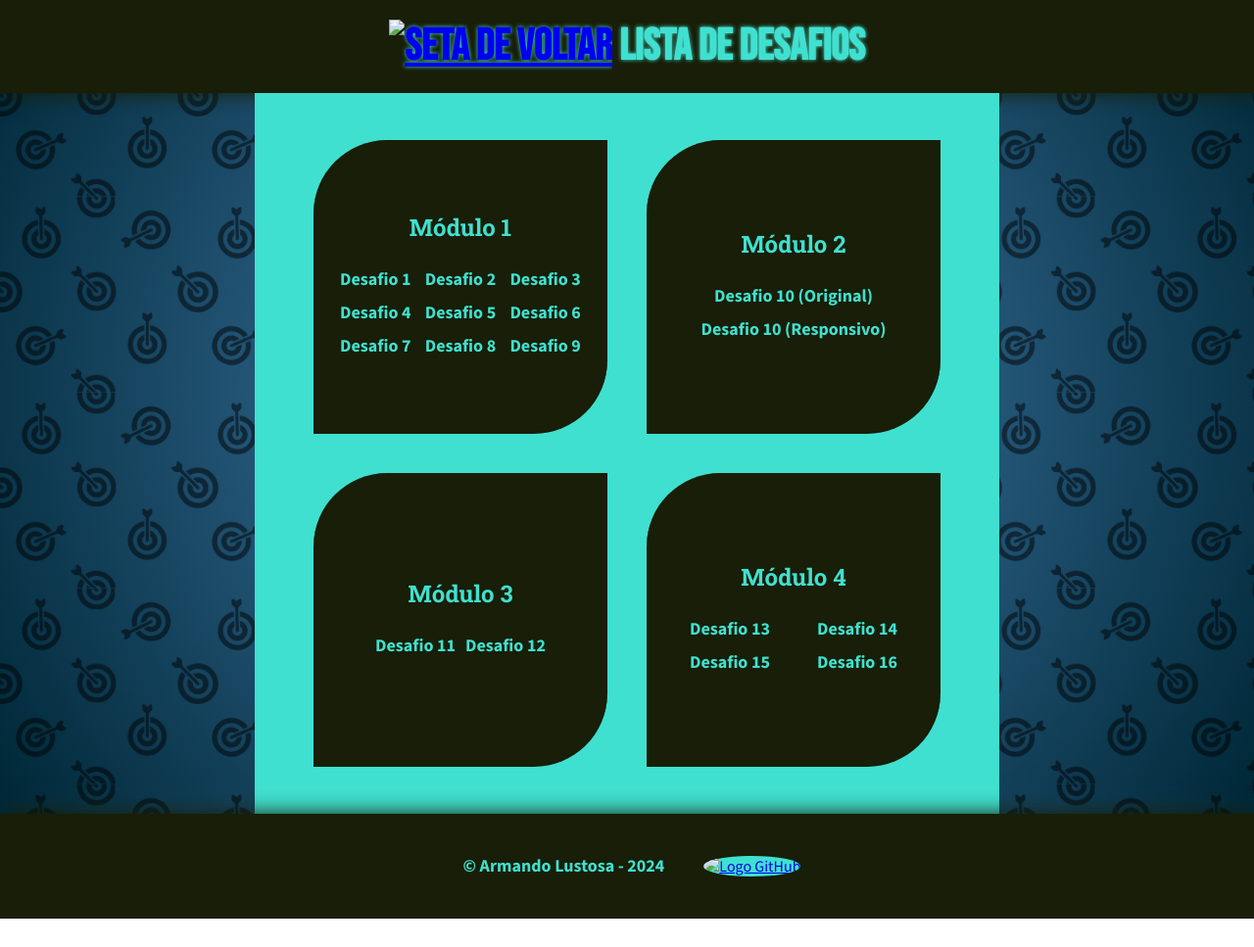
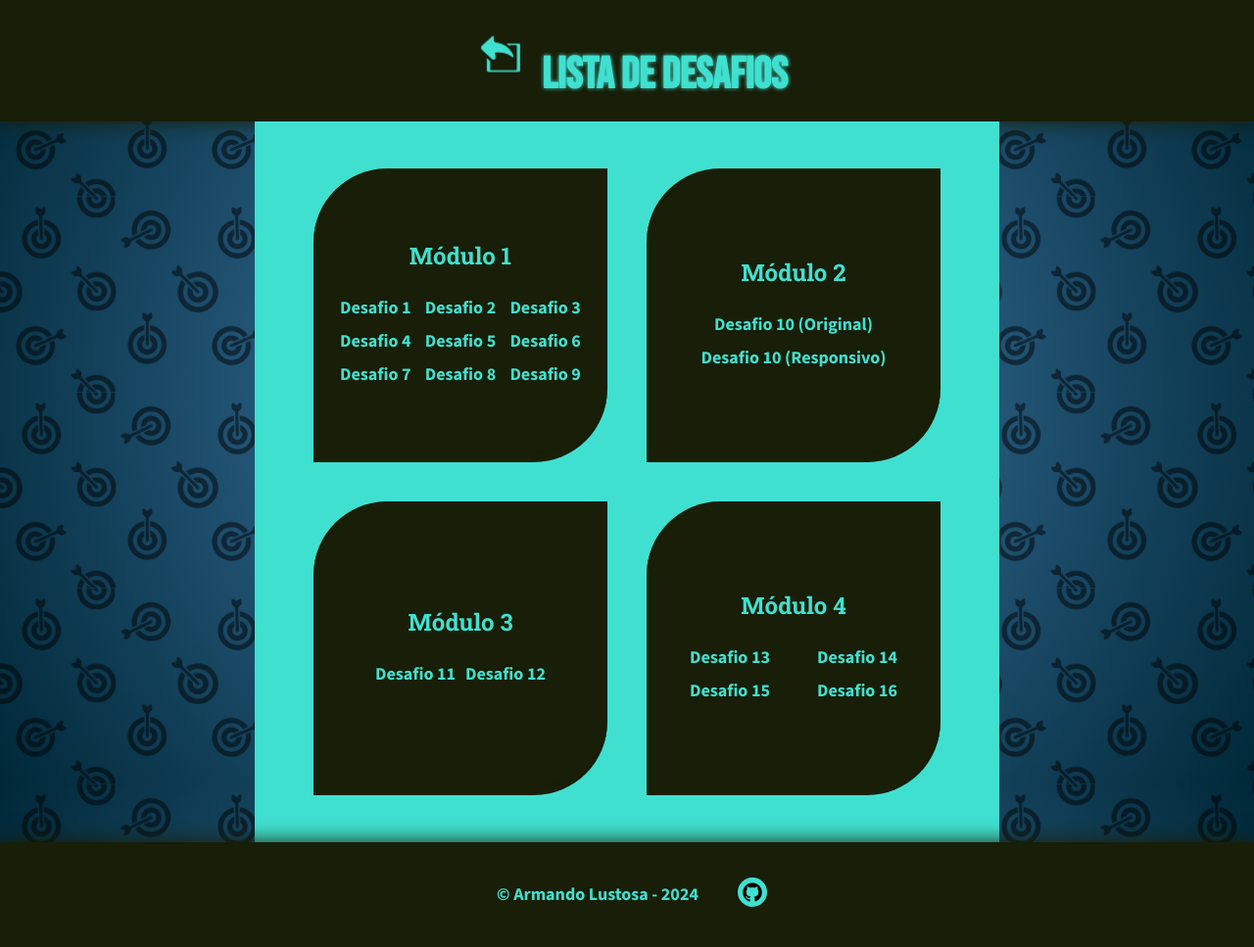
Before and after one commit to armandolustosa/projeto-paginas, a plain HTML site: page desafios/desafios.html in a window 1280 px wide. Shown: the whole page at 98% size. Before the commit the page ends 938 px from the top, so only its background shows below. Drawn offline with nearby package versions, Linux system fonts and the light colour scheme.

Commit message:
Atualização

```diff
--- a/desafios/desafios.html
+++ b/desafios/desafios.html
@@ -11,7 +11,7 @@
 
 <body>
   <header>
-    <h1><a href="/index.html"><img src="Imagens/voltar.png" alt="Seta de voltar" width="70px" right="70px"></a> Lista de Desafios </h1>
+    <h1><a href="/index.html"><img src="/Imagens/voltar.png" alt="Seta de voltar" width="70px" right="70px"></a> Lista de Desafios </h1>
   </header>
 
   <main>
@@ -68,7 +68,7 @@
 
 <footer>
   <p class="footer">&copy; Armando Lustosa - 2024</p>
-  <a href="https://github.com/armandolustosa" target="_blank"><img src="Imagens/logo-github.png" alt="Logo GitHub" width="30px" height="30px"></a>
+  <a href="https://github.com/armandolustosa" target="_blank"><img src="/Imagens/logo-github.png" alt="Logo GitHub" width="30px" height="30px"></a>
 </footer>
 
 </html>
```
Also changed, not shown: exercicios/exercicios.html (+2 -2 lines).
